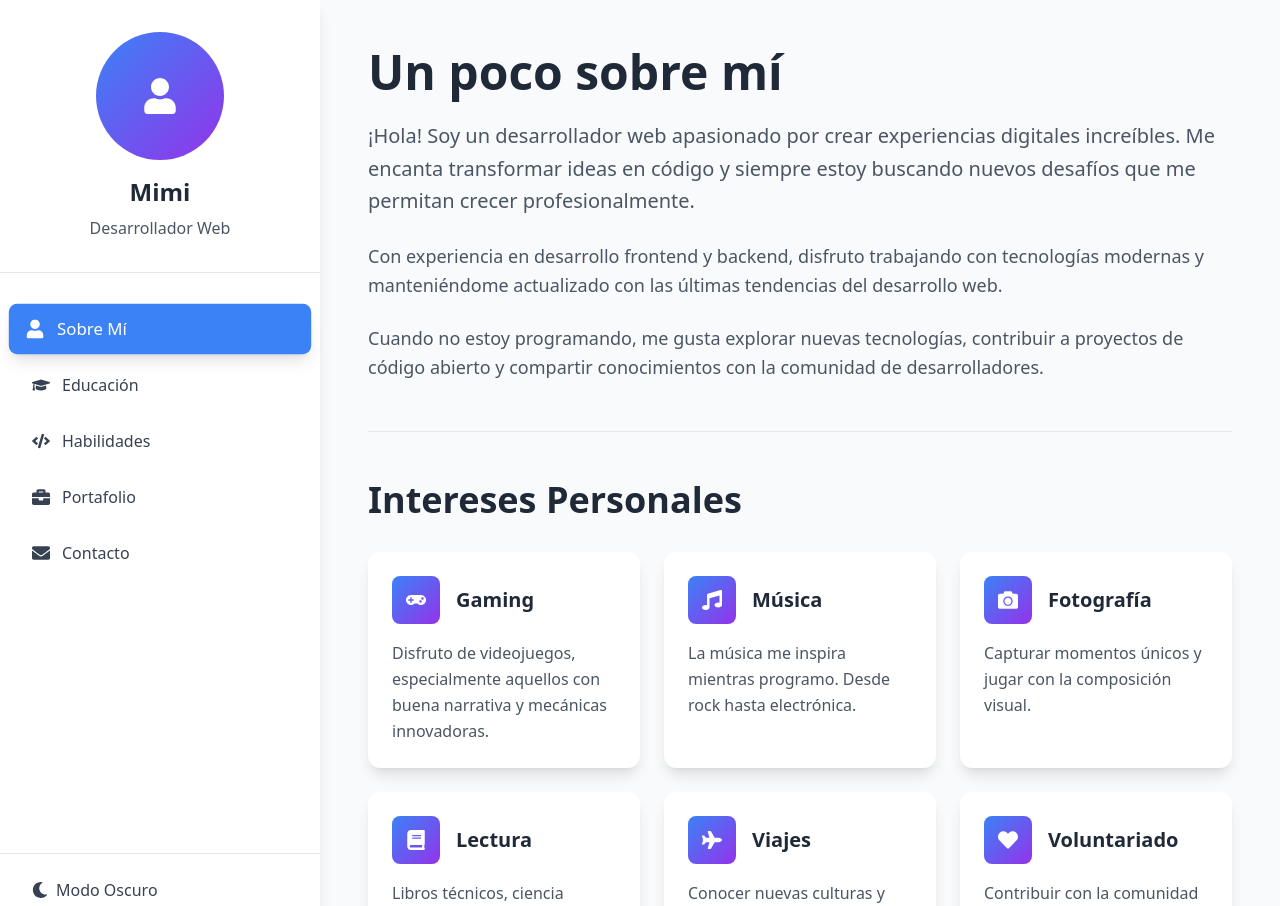
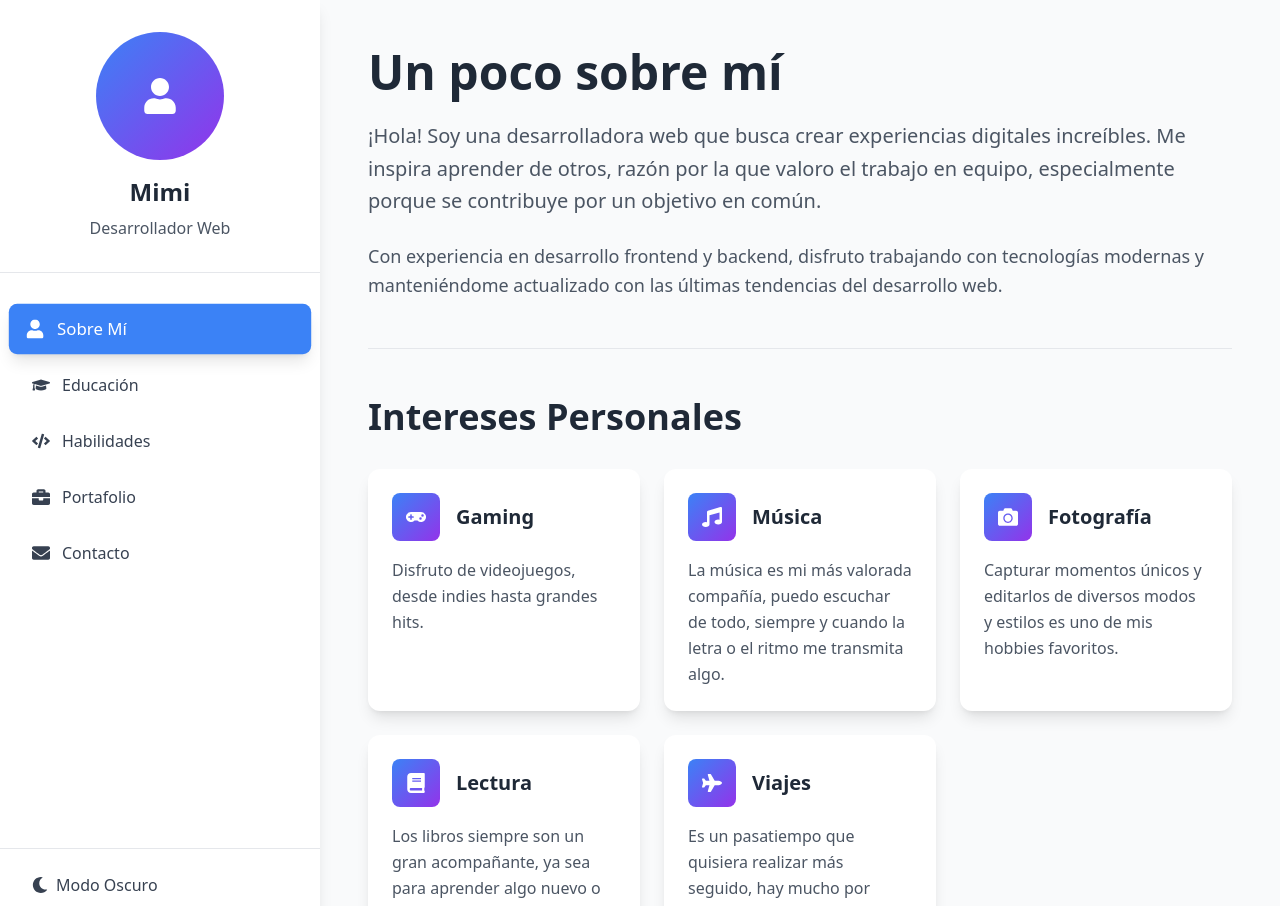
Before and after one commit to TMPixel/portfolio, a React (Create React App) app: page / in a window 1280 px wide. Shown: the top 906 px of the page. Built offline with nearby package versions, Linux system fonts and the light colour scheme.

Commit message:
Updated the About section

```diff
--- a/src/components/sections/About.js
+++ b/src/components/sections/About.js
@@ -5,17 +5,15 @@ const About = () => {
 
   const textos = {
     titulo: "Un poco sobre mí",
-    descripcion: "¡Hola! Soy un desarrollador web apasionado por crear experiencias digitales increíbles. Me encanta transformar ideas en código y siempre estoy buscando nuevos desafíos que me permitan crecer profesionalmente.",
+    descripcion: "¡Hola! Soy una desarrolladora web que busca crear experiencias digitales increíbles. Me inspira aprender de otros, razón por la que valoro el trabajo en equipo, especialmente porque se contribuye por un objetivo en común.",
     parrafo1: "Con experiencia en desarrollo frontend y backend, disfruto trabajando con tecnologías modernas y manteniéndome actualizado con las últimas tendencias del desarrollo web.",
-    parrafo2: "Cuando no estoy programando, me gusta explorar nuevas tecnologías, contribuir a proyectos de código abierto y compartir conocimientos con la comunidad de desarrolladores.",
     interesesTitulo: "Intereses Personales",
     intereses: [
-      { icon: FaGamepad, titulo: "Gaming", descripcion: "Disfruto de videojuegos, especialmente aquellos con buena narrativa y mecánicas innovadoras." },
-      { icon: FaMusic, titulo: "Música", descripcion: "La música me inspira mientras programo. Desde rock hasta electrónica." },
-      { icon: FaCamera, titulo: "Fotografía", descripcion: "Capturar momentos únicos y jugar con la composición visual." },
-      { icon: FaBook, titulo: "Lectura", descripcion: "Libros técnicos, ciencia ficción y desarrollo personal." },
-      { icon: FaPlane, titulo: "Viajes", descripcion: "Conocer nuevas culturas y encontrar inspiración en diferentes lugares." },
-      { icon: FaHeart, titulo: "Voluntariado", descripcion: "Contribuir con la comunidad y enseñar programación a otros." }
+      { icon: FaGamepad, titulo: "Gaming", descripcion: "Disfruto de videojuegos, desde indies hasta grandes hits." },
+      { icon: FaMusic, titulo: "Música", descripcion: "La música es mi más valorada compañía, puedo escuchar de todo, siempre y cuando la letra o el ritmo me transmita algo." },
+      { icon: FaCamera, titulo: "Fotografía", descripcion: "Capturar momentos únicos y editarlos de diversos modos y estilos es uno de mis hobbies favoritos." },
+      { icon: FaBook, titulo: "Lectura", descripcion: "Los libros siempre son un gran acompañante, ya sea para aprender algo nuevo o para despejarse de la realidad." },
+      { icon: FaPlane, titulo: "Viajes", descripcion: "Es un pasatiempo que quisiera realizar más seguido, hay mucho por descubrir fuera de visual studio." },
     ]
   };
 
```
